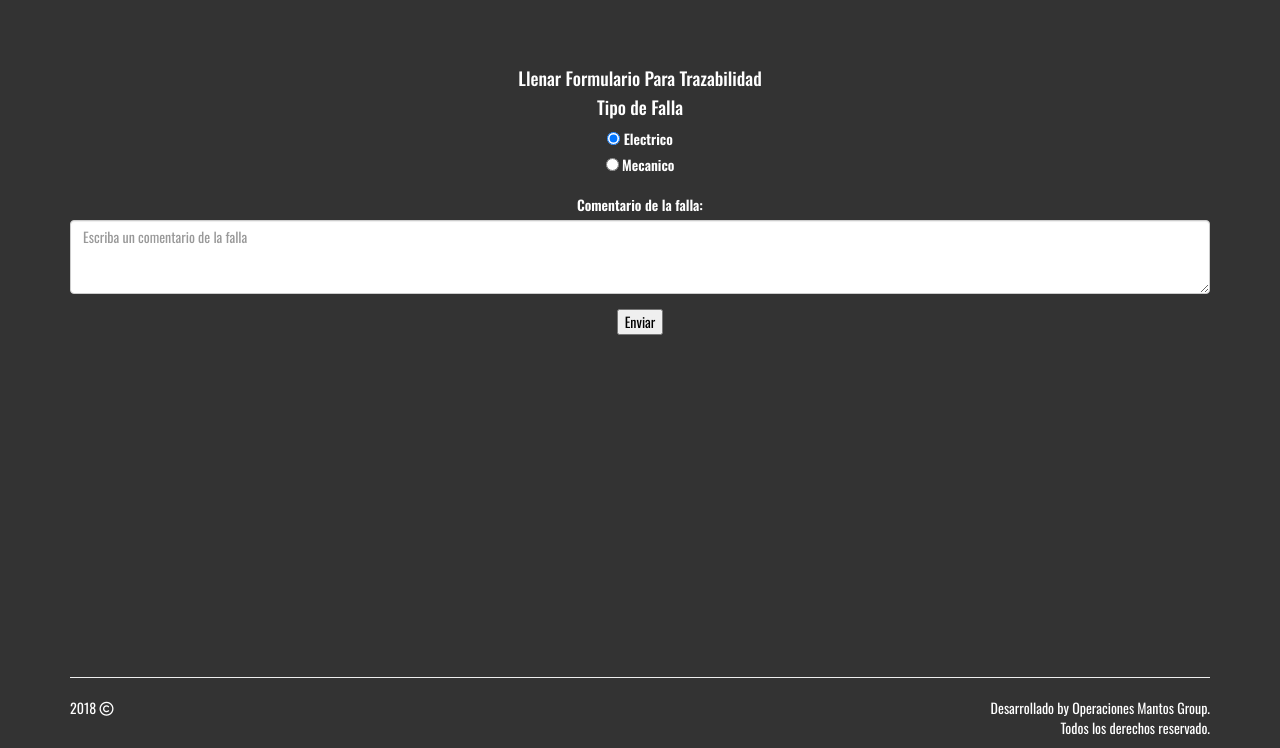
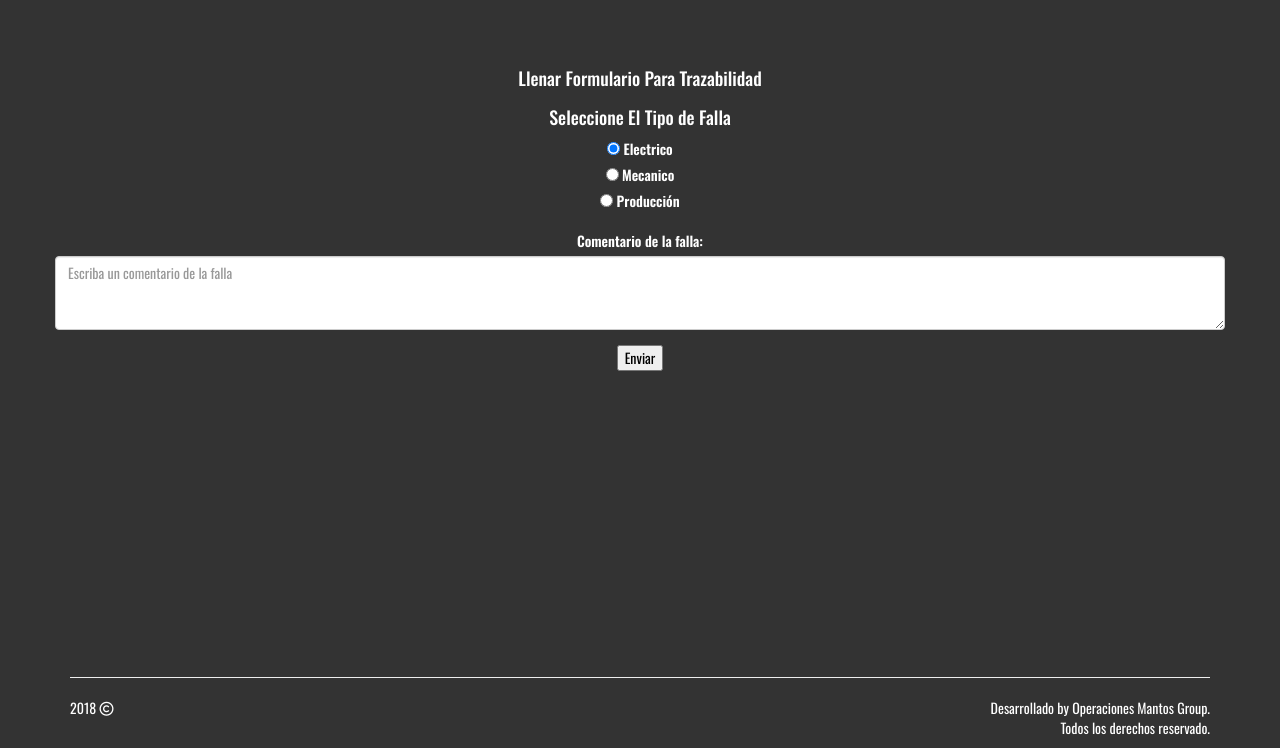
Before and after one commit to Jonamaita/Write_to_Excel, a website: page public/index.html in a window 1280 px wide. Shown: the part 103-851 px from the top of the page. Drawn offline with nearby package versions, Linux system fonts and the light colour scheme.

Commit message:
Opcion Producción

```diff
--- a/public/index.html
+++ b/public/index.html
@@ -38,28 +38,34 @@
                 </div>
             </div>
             <div class="row">
-                <form  class="letra-formulario lemon text-center col-md-12 col-sm12 col-xs-12" id="form_1">
+                <form  class="letra-formulario lemon text-center col-md-12 col-sm12 col-xs-12 form-horizontal" id="form_1">
                       <h4>
                         Llenar Formulario Para Trazabilidad
                     </h4>
-                    <div class="form-group ">
+                    <div class="form-group">
                         <h4>
-                            Tipo de Falla
+                            Seleccione El Tipo de Falla
                         </h4>
                         <div class="form-check">
-                            <label class="form-check-label">
-                                <input checked="" class="form-check-input" name="problema" type="radio" value="Electrico"/>
-                                Electrico
+                            <input checked="" class="form-check-input" name="problema" type="radio" value="Electrico" id="checkElectrico"/>
+                            <label class="form-check-label" for="checkElectrico">
+                            Electrico
                             </label>
                         </div>
                         <div class="form-check">
-                            <label class="form-check-label">
-                                <input class="form-check-input" name="problema" type="radio" value="Mecanico"/>
-                                Mecanico
+                            <input class="form-check-input" name="problema" type="radio" value="Mecanico" id="checkMecanico"/>
+                            <label class="form-check-label" for="checkMecanico">
+                            Mecanico
+                            </label>
+                        </div>
+                         <div class="form-check">
+                            <input class="form-check-input" name="problema" type="radio" value="Producción" id="checkProduccion"/>
+                            <label class="form-check-label" for="checkProduccion">
+                            Producción
                             </label>
                         </div>
                     </div>
-                    <div class="form-group form-group " id="text_comentario">
+                    <div class="form-group" id="text_comentario">
                         <label for="comentario">
                             Comentario de la falla:
                         </label>
```
